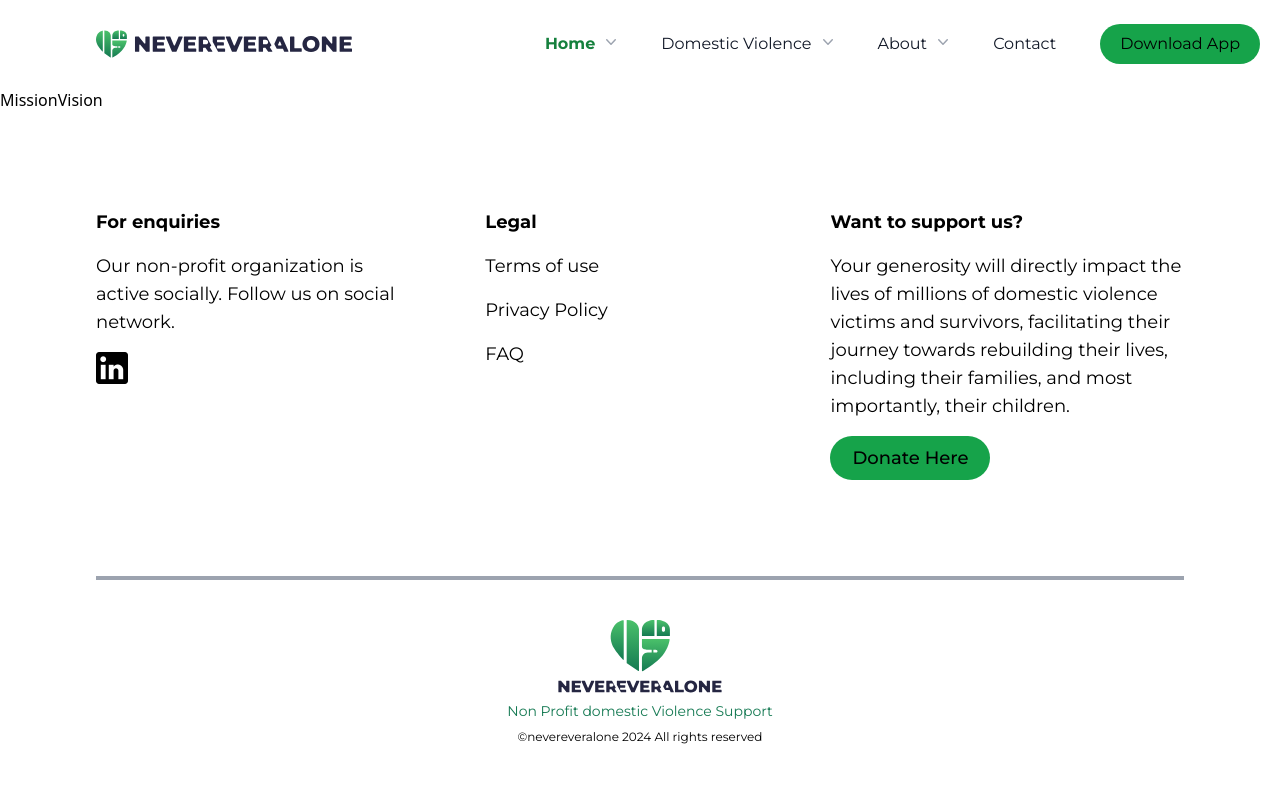
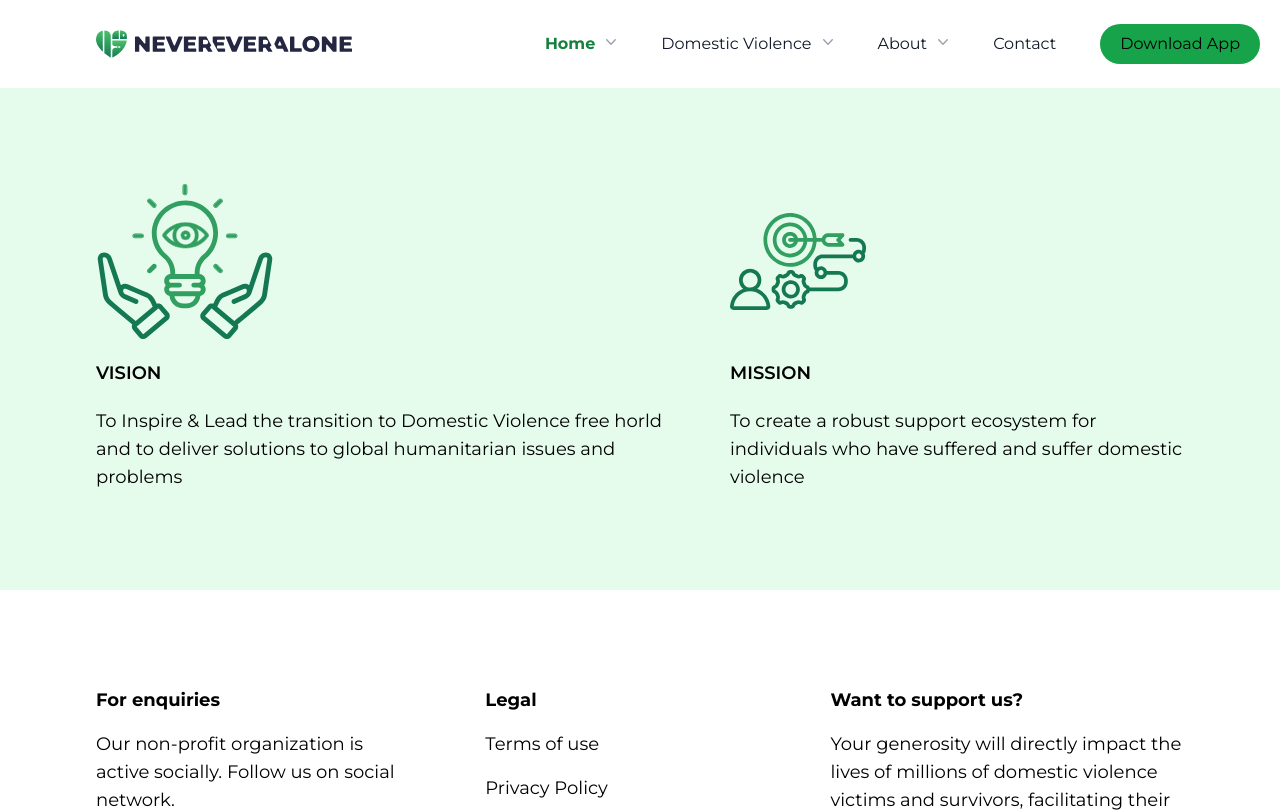
Before and after one commit to NeverEverAloneDevs/NeverEverAlone, a React (Vite) app: page /mission-vision in a window 1280 px wide. Shown: the top 812 px of the page. Built offline with nearby package versions, Linux system fonts and the light colour scheme.

Commit message:
add mission and vision

```diff
--- a/src/assets/index.js
+++ b/src/assets/index.js
@@ -47,3 +47,9 @@ import Swarali from './Team/Swarali.png';
 import Tasnia from './Team/Tasnia.png';
 import yen from './Team/yen.png';
 export {chandler,casey,Kassandra, none, Panneer,Savitha, Swarali, Tasnia, yen}
+
+//export for founder,mission and vision
+import founder from './About/founder.svg';
+import mission from './About/mission.svg';
+import vision from './About/vision.svg';
+export {founder, mission, vision};
--- a/src/components/About/MissionVision.jsx
+++ b/src/components/About/MissionVision.jsx
@@ -1,7 +1,18 @@
-
+import {mission,vision} from '../../assets';
 
 export default function MissionVision() {
   return (
-    <div>MissionVision</div>
+    <div className='flex flex-col lg:flex-row font-montserrat gap-10 p-10 text-lg lg:p-24 bg-[#E5FBEC] '>
+      <div className="flex flex-col gap-5">
+        <img src ={vision} className="w-[30%] lg:h-[50%]"></img>
+        <span className='font-semibold'>VISION</span>
+        <p>To Inspire & Lead the transition to Domestic Violence free horld and to deliver solutions to global humanitarian issues and problems</p>
+      </div>
+      <div className="flex flex-col gap-5">
+        <img src ={mission} className="w-[30%] lg:h-[50%]"></img>
+        <span className='font-semibold'>MISSION</span>
+        <p>To create a robust support ecosystem for individuals who have suffered and suffer domestic violence</p>
+      </div>
+    </div>
   )
 }
```
Also changed, not shown: src/assets/About/mission.svg (renamed from src/assets/About/mision.svg).
